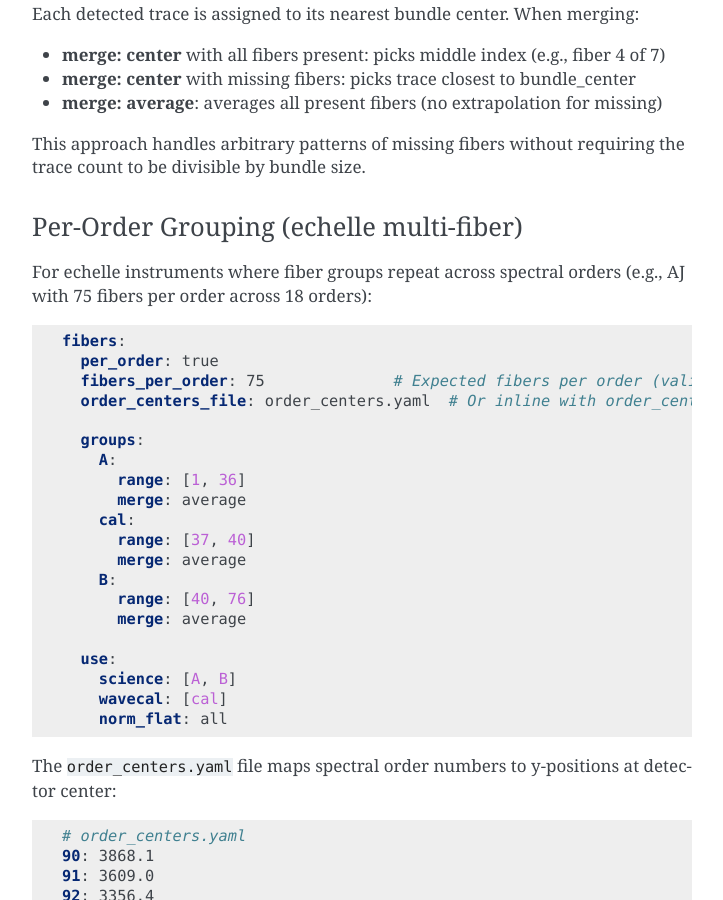
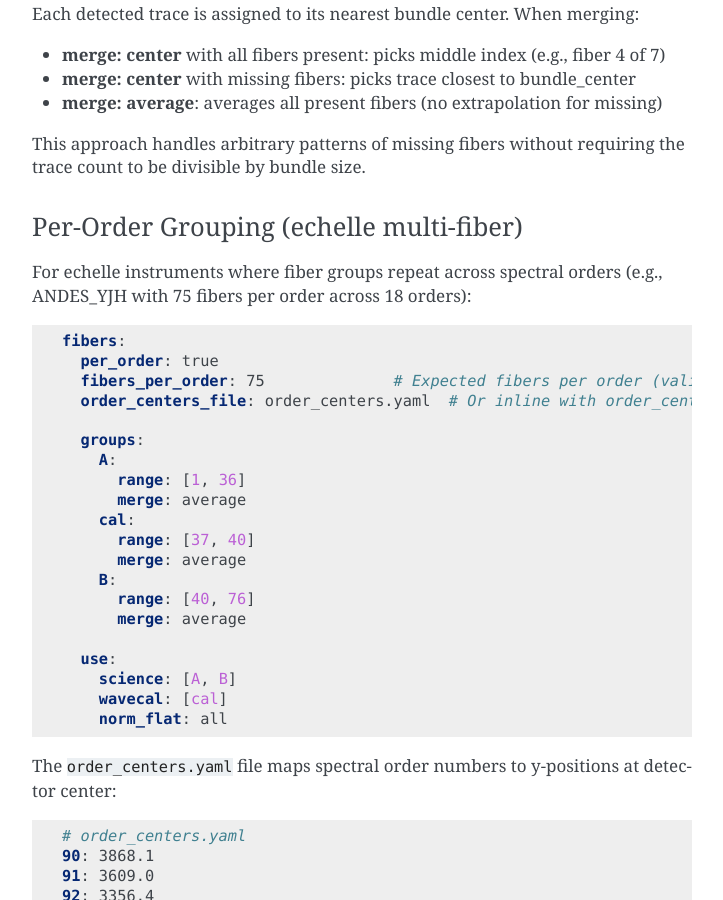
Before and after one commit to ivh/PyReduce, a Sphinx documentation site: the page built from docs/fiber_bundle_tracing.md, in a window 1280 px wide and 900 px high, scrolled down 2082 px. Shown: the whole window, without its empty margins (388-1111 px from the left). Built offline with Sphinx 7.4.7, drawn with Linux system fonts in a browser that asks for light colours; the version number is read from the project's files by our own code; some of the changed text lies outside the part shown.

Commit message:
trivial: rename AJ to ANDES_YJH in docs

````diff
--- a/docs/fiber_bundle_tracing.md
+++ b/docs/fiber_bundle_tracing.md
@@ -91,7 +91,7 @@
 
 ### Per-Order Grouping (echelle multi-fiber)
 
-For echelle instruments where fiber groups repeat across spectral orders (e.g., AJ with 75 fibers per order across 18 orders):
+For echelle instruments where fiber groups repeat across spectral orders (e.g., ANDES_YJH with 75 fibers per order across 18 orders):
 
 ```yaml
 fibers:
@@ -209,7 +209,7 @@
 
 ## Example Instruments
 
-### AJ (75 fibers x 18 orders)
+### ANDES_YJH (75 fibers x 18 orders)
 
 Simulated echelle with science fibers A/B and calibration fiber:
 - Fibers 1-35: Science fiber A
````
